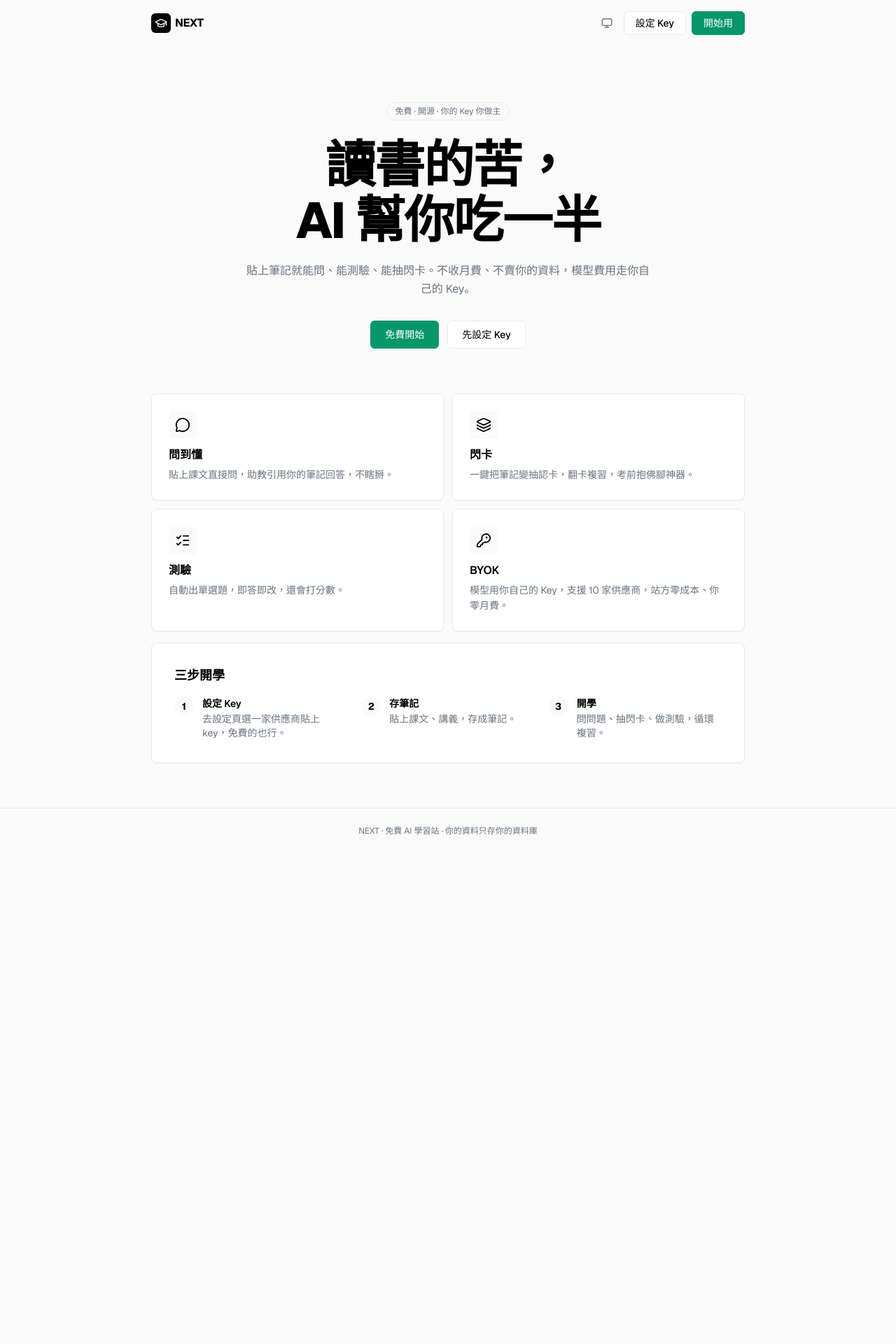
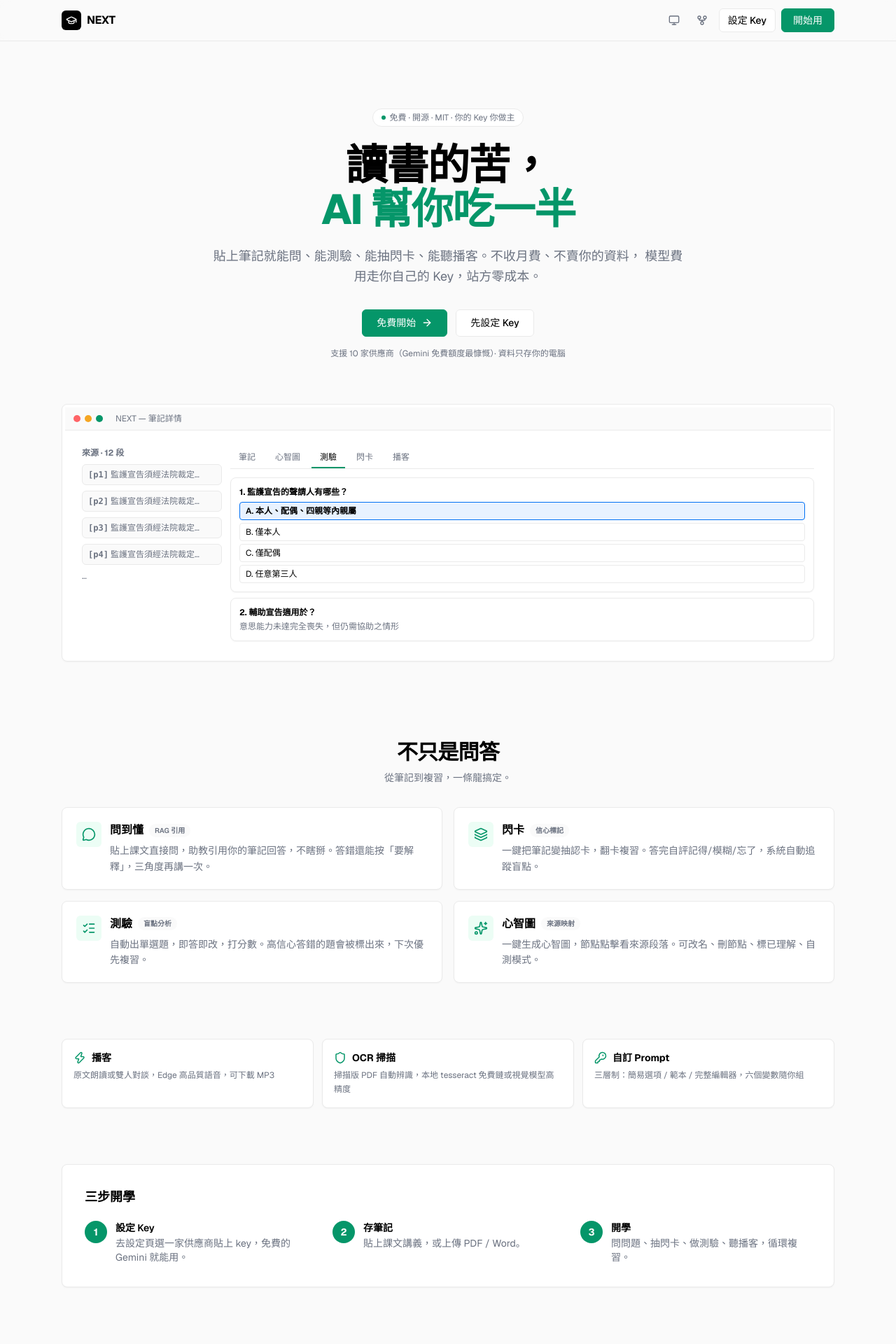
Before and after one commit to ryanran8787-a11y/FREE-STU, a Next.js app: page / in a window 1280 px wide. Shown: the top 1920 px of the page at 70% size. Before the commit the page ends 1219 px from the top, so only its background shows below. Built offline with nearby package versions, Linux system fonts and the light colour scheme.

Commit message:
主頁大翻修：產品mockup+4功能卡+額外功能+CTA

```diff
--- a/app/(marketing)/page.tsx
+++ b/app/(marketing)/page.tsx
@@ -1,84 +1,186 @@
 import Link from "next/link";
-import { GraduationCap } from "lucide-react";
+import { GraduationCap, ArrowRight, Sparkles, Layers, ListChecks, MessageCircle, KeyRound, Zap, Shield, GitFork as GithubIcon } from "lucide-react";
 import { ThemeToggle } from "@/app/ThemeToggle";
 import { CardIcon, ChatIcon, KeyIcon, QuizIcon } from "@/app/icons";
 
 const FEATURES = [
-  { icon: <ChatIcon size={22} />, title: "問到懂", desc: "貼上課文直接問，助教引用你的筆記回答，不瞎掰。" },
-  { icon: <CardIcon size={22} />, title: "閃卡", desc: "一鍵把筆記變抽認卡，翻卡複習，考前抱佛腳神器。" },
-  { icon: <QuizIcon size={22} />, title: "測驗", desc: "自動出單選題，即答即改，還會打分數。" },
-  { icon: <KeyIcon size={22} />, title: "BYOK", desc: "模型用你自己的 Key，支援 10 家供應商，站方零成本、你零月費。" },
+  { icon: <MessageCircle size={20} />, title: "問到懂", desc: "貼上課文直接問，助教引用你的筆記回答，不瞎掰。答錯還能按「要解釋」，三角度再講一次。", tag: "RAG 引用" },
+  { icon: <Layers size={20} />, title: "閃卡", desc: "一鍵把筆記變抽認卡，翻卡複習。答完自評記得/模糊/忘了，系統自動追蹤盲點。", tag: "信心標記" },
+  { icon: <ListChecks size={20} />, title: "測驗", desc: "自動出單選題，即答即改，打分數。高信心答錯的題會被標出來，下次優先複習。", tag: "盲點分析" },
+  { icon: <Sparkles size={20} />, title: "心智圖", desc: "一鍵生成心智圖，節點點擊看來源段落。可改名、刪節點、標已理解、自測模式。", tag: "來源映射" },
 ];
 
-const STEPS = [
-  { n: "1", title: "設定 Key", desc: "去設定頁選一家供應商貼上 key，免費的也行。" },
-  { n: "2", title: "存筆記", desc: "貼上課文、講義，存成筆記。" },
-  { n: "3", title: "開學", desc: "問問題、抽閃卡、做測驗，循環複習。" },
+const EXTRAS = [
+  { icon: <Zap size={18} />, title: "播客", desc: "原文朗讀或雙人對談，Edge 高品質語音，可下載 MP3" },
+  { icon: <Shield size={18} />, title: "OCR 掃描", desc: "掃描版 PDF 自動辨識，本地 tesseract 免費鏈或視覺模型高精度" },
+  { icon: <KeyRound size={18} />, title: "自訂 Prompt", desc: "三層制：簡易選項 / 範本 / 完整編輯器，六個變數隨你組" },
 ];
 
 export default function LandingPage() {
   return (
     <div className="flex min-h-screen flex-col bg-paper">
-      <header className="mx-auto flex w-full max-w-4xl items-center justify-between px-6 py-4">
-        <span className="flex items-center gap-1.5 text-base font-bold tracking-tight">
+      {/* Nav */}
+      <header className="sticky top-0 z-20 border-b border-line bg-paper/85 backdrop-blur">
+        <div className="mx-auto flex w-full max-w-6xl items-center justify-between px-6 py-3">
+          <span className="flex items-center gap-2 text-base font-bold tracking-tight">
             <span className="invert-chip flex h-7 w-7 items-center justify-center rounded-md">
-            <GraduationCap size={18} strokeWidth={2} />
+              <GraduationCap size={16} strokeWidth={2} />
             </span>
             NEXT
           </span>
           <div className="flex items-center gap-2">
             <ThemeToggle />
-          <Link href="/app/settings" className="btn-ghost !px-4 !py-1.5 text-sm">
+            <a
+              href="https://github.com/ryanran8787-a11y/FREE-STU"
+              target="_blank"
+              rel="noreferrer"
+              className="flex h-8 w-8 items-center justify-center rounded-md text-muted transition-colors hover:bg-paper hover:text-ink"
+              title="GitHub"
+            >
+              <GithubIcon size={16} />
+            </a>
+            <Link href="/app/settings" className="btn-ghost !px-3 !py-1.5 text-sm">
               設定 Key
             </Link>
-          <Link href="/app/chat" className="btn-primary !px-4 !py-1.5 text-sm">
+            <Link href="/app/notes" className="btn-primary !px-4 !py-1.5 text-sm">
               開始用
             </Link>
           </div>
+        </div>
       </header>
 
-      <main className="mx-auto flex w-full max-w-4xl flex-1 flex-col items-center px-6 pb-16">
-        <div className="rise mt-12 flex flex-col items-center text-center md:mt-20">
-          <p className="rounded-full border border-line bg-paper px-3 py-1 text-xs text-muted">
-            免費 · 開源 · 你的 Key 你做主
-          </p>
-          <h1 className="mt-6 max-w-2xl text-5xl font-extrabold leading-[1.1] tracking-tight md:text-7xl">
+      <main className="flex-1">
+        {/* Hero */}
+        <section className="mx-auto flex w-full max-w-6xl flex-col items-center px-6 pt-16 pb-12 text-center md:pt-24 md:pb-16">
+          <div className="rise inline-flex items-center gap-1.5 rounded-full border border-line bg-card px-3 py-1 text-xs text-muted">
+            <span className="inline-block h-1.5 w-1.5 rounded-full bg-primary" />
+            免費 · 開源 · MIT · 你的 Key 你做主
+          </div>
+          <h1 className="rise mt-6 max-w-3xl text-4xl font-extrabold leading-[1.05] tracking-tight md:text-6xl">
             讀書的苦，
             <br />
-            AI 幫你吃一半
+            <span className="text-primary">AI 幫你吃一半</span>
           </h1>
-          <p className="mt-5 max-w-xl text-base leading-relaxed text-muted">
-            貼上筆記就能問、能測驗、能抽閃卡。不收月費、不賣你的資料，模型費用走你自己的
-            Key。
+          <p className="rise mt-5 max-w-2xl text-base leading-relaxed text-muted md:text-lg">
+            貼上筆記就能問、能測驗、能抽閃卡、能聽播客。不收月費、不賣你的資料，
+            模型費用走你自己的 Key，站方零成本。
           </p>
-          <div className="mt-8 flex flex-wrap justify-center gap-3">
-            <Link href="/app/chat" className="btn-primary px-6 py-2.5 text-sm">
-              免費開始
+          <div className="rise mt-8 flex flex-wrap justify-center gap-3">
+            <Link href="/app/notes" className="btn-primary px-6 py-2.5 text-sm">
+              免費開始 <ArrowRight size={16} />
             </Link>
             <Link href="/app/settings" className="btn-ghost px-6 py-2.5 text-sm">
               先設定 Key
             </Link>
           </div>
+          <p className="mt-4 text-xs text-muted">
+            支援 10 家供應商（Gemini 免費額度最慷慨）· 資料只存你的電腦
+          </p>
+        </section>
+
+        {/* Product mockup */}
+        <section className="mx-auto w-full max-w-6xl px-6 pb-16">
+          <div className="card rise overflow-hidden p-1 shadow-lg">
+            <div className="flex items-center gap-1.5 border-b border-line bg-paper px-3 py-2">
+              <span className="h-2.5 w-2.5 rounded-full bg-red-400" />
+              <span className="h-2.5 w-2.5 rounded-full bg-sun" />
+              <span className="h-2.5 w-2.5 rounded-full bg-primary" />
+              <span className="ml-3 text-xs text-muted">NEXT — 筆記詳情</span>
             </div>
-
-        <div className="mt-16 grid w-full gap-3 md:grid-cols-2">
-          {FEATURES.map((f, i) => (
-            <div key={f.title} className="card rise p-6" style={{ animationDelay: `${i * 60}ms` }}>
-              <div className="flex h-10 w-10 items-center justify-center rounded-md bg-paper text-ink">
-                {f.icon}
+            <div className="bg-card p-4 md:p-6">
+              <div className="grid gap-3 md:grid-cols-[200px_1fr]">
+                <div className="flex flex-col gap-2">
+                  <div className="text-xs font-bold text-muted">來源 · 12 段</div>
+                  {[1, 2, 3, 4].map((n) => (
+                    <div key={n} className="rounded-md border border-line bg-paper px-2 py-1.5 text-xs text-muted">
+                      <span className="font-mono font-bold">[p{n}]</span> 監護宣告須經法院裁定…
                     </div>
-              <h3 className="mt-3 text-base font-semibold leading-snug">{f.title}</h3>
-              <p className="mt-1.5 text-sm leading-relaxed text-muted">{f.desc}</p>
+                  ))}
+                  <div className="text-xs text-muted">…</div>
+                </div>
+                <div className="flex flex-col gap-3">
+                  <div className="flex gap-1 border-b border-line">
+                    {["筆記", "心智圖", "測驗", "閃卡", "播客"].map((t, i) => (
+                      <span key={t} className={`px-3 py-1.5 text-xs font-medium ${i === 2 ? "border-b-2 border-primary text-ink" : "text-muted"}`}>
+                        {t}
+                      </span>
+                    ))}
+                  </div>
+                  <div className="flex flex-col gap-2">
+                    <div className="card p-3">
+                      <div className="text-xs font-bold">1. 監護宣告的聲請人有哪些？</div>
+                      <div className="mt-1.5 flex flex-col gap-1">
+                        {["A. 本人、配偶、四親等內親屬", "B. 僅本人", "C. 僅配偶", "D. 任意第三人"].map((o, i) => (
+                          <div key={i} className={`rounded border px-2 py-1 text-xs ${i === 0 ? "border-accent bg-accent-soft font-semibold" : "border-line"}`}>
+                            {o}
                           </div>
                         ))}
                       </div>
+                    </div>
+                    <div className="card p-3">
+                      <div className="text-xs font-bold">2. 輔助宣告適用於？</div>
+                      <div className="mt-1 text-xs text-muted">意思能力未達完全喪失，但仍需協助之情形</div>
+                    </div>
+                  </div>
+                </div>
+              </div>
+            </div>
+          </div>
+        </section>
 
-        <div className="card mt-4 w-full p-6 md:p-8">
+        {/* Features */}
+        <section className="mx-auto w-full max-w-6xl px-6 py-12">
+          <div className="mb-8 text-center">
+            <h2 className="text-2xl font-extrabold tracking-tight md:text-3xl">不只是問答</h2>
+            <p className="mt-2 text-sm text-muted">從筆記到複習，一條龍搞定。</p>
+          </div>
+          <div className="grid gap-4 md:grid-cols-2">
+            {FEATURES.map((f, i) => (
+              <div key={f.title} className="card rise p-5" style={{ animationDelay: `${i * 60}ms` }}>
+                <div className="flex items-start gap-3">
+                  <div className="flex h-9 w-9 shrink-0 items-center justify-center rounded-md bg-primary-soft text-primary">
+                    {f.icon}
+                  </div>
+                  <div className="min-w-0 flex-1">
+                    <div className="flex items-center gap-2">
+                      <h3 className="text-base font-bold">{f.title}</h3>
+                      <span className="rounded-full bg-paper px-2 py-0.5 text-[10px] font-semibold text-muted">{f.tag}</span>
+                    </div>
+                    <p className="mt-1.5 text-sm leading-relaxed text-muted">{f.desc}</p>
+                  </div>
+                </div>
+              </div>
+            ))}
+          </div>
+        </section>
+
+        {/* Extras */}
+        <section className="mx-auto w-full max-w-6xl px-6 py-8">
+          <div className="grid gap-3 md:grid-cols-3">
+            {EXTRAS.map((e) => (
+              <div key={e.title} className="card p-4">
+                <div className="flex items-center gap-2">
+                  <span className="text-primary">{e.icon}</span>
+                  <h3 className="text-sm font-bold">{e.title}</h3>
+                </div>
+                <p className="mt-1.5 text-xs leading-relaxed text-muted">{e.desc}</p>
+              </div>
+            ))}
+          </div>
+        </section>
+
+        {/* Steps */}
+        <section className="mx-auto w-full max-w-6xl px-6 py-12">
+          <div className="card p-6 md:p-8">
             <h2 className="text-lg font-bold">三步開學</h2>
-          <div className="mt-4 grid gap-5 md:grid-cols-3">
-            {STEPS.map((s) => (
+            <div className="mt-5 grid gap-6 md:grid-cols-3">
+              {[
+                { n: "1", title: "設定 Key", desc: "去設定頁選一家供應商貼上 key，免費的 Gemini 就能用。" },
+                { n: "2", title: "存筆記", desc: "貼上課文講義，或上傳 PDF / Word。" },
+                { n: "3", title: "開學", desc: "問問題、抽閃卡、做測驗、聽播客，循環複習。" },
+              ].map((s) => (
                 <div key={s.n} className="flex gap-3">
-                <span className="flex h-7 w-7 shrink-0 items-center justify-center rounded-full bg-paper text-sm font-bold">
+                  <span className="flex h-8 w-8 shrink-0 items-center justify-center rounded-full bg-primary text-sm font-bold text-white">
                     {s.n}
                   </span>
                   <div>
@@ -89,10 +191,30 @@ export default function LandingPage() {
               ))}
             </div>
           </div>
+        </section>
+
+        {/* CTA */}
+        <section className="mx-auto w-full max-w-6xl px-6 py-12 text-center">
+          <h2 className="text-2xl font-extrabold tracking-tight md:text-3xl">準備好了嗎？</h2>
+          <p className="mt-2 text-sm text-muted">免費、開源、MIT 授權。你的資料只存你的電腦。</p>
+          <div className="mt-6 flex flex-wrap justify-center gap-3">
+            <Link href="/app/notes" className="btn-primary px-6 py-2.5 text-sm">
+              免費開始 <ArrowRight size={16} />
+            </Link>
+            <a
+              href="https://github.com/ryanran8787-a11y/FREE-STU"
+              target="_blank"
+              rel="noreferrer"
+              className="btn-ghost px-6 py-2.5 text-sm"
+            >
+              <GithubIcon size={16} /> 看原始碼
+            </a>
+          </div>
+        </section>
       </main>
 
       <footer className="border-t border-line py-6 text-center text-xs text-muted">
-        NEXT · 免費 AI 學習站 · 你的資料只存你的資料庫
+        NEXT · 免費 AI 學習站 · MIT License · 你的資料只存你的資料庫
       </footer>
     </div>
   );
```
Lines whose indentation alone changed are shown as unchanged.
